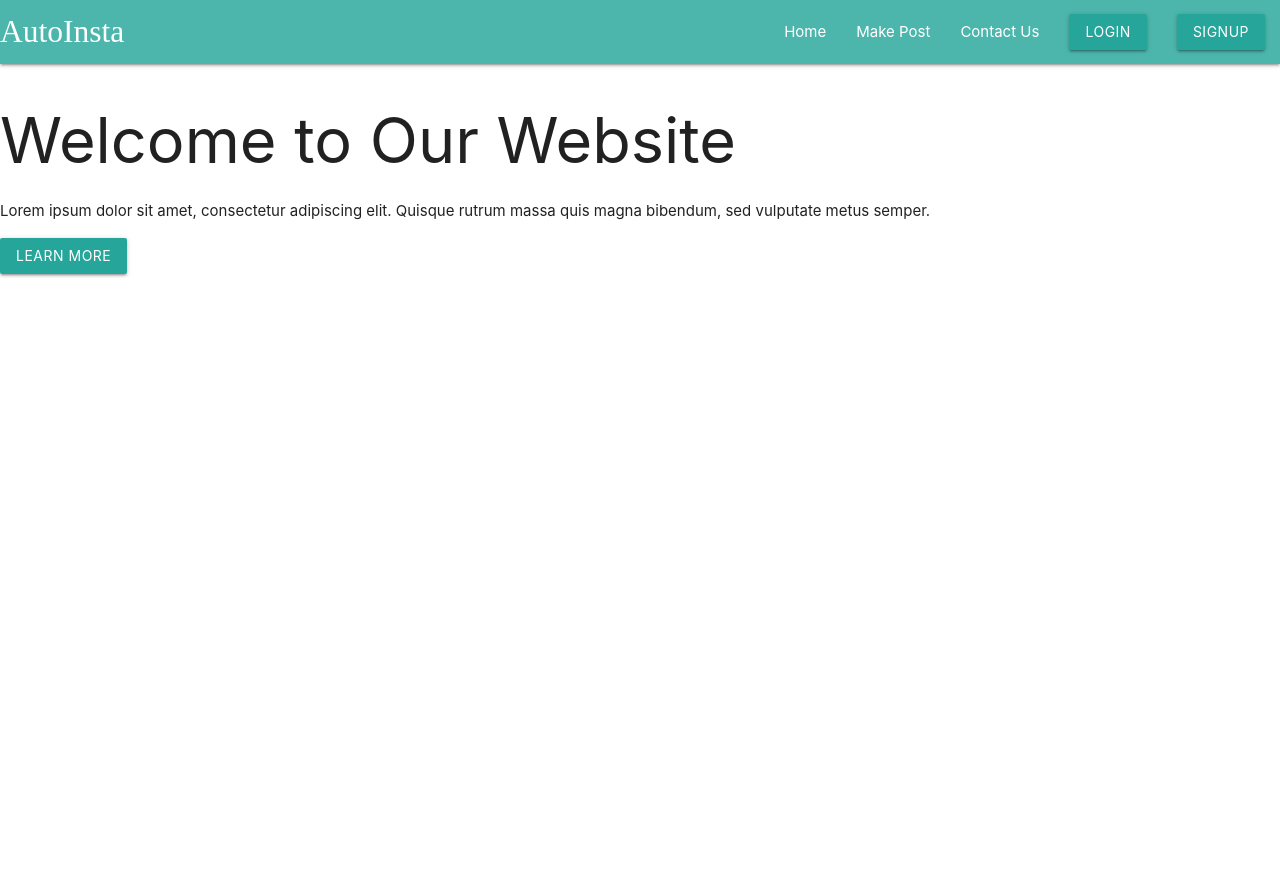
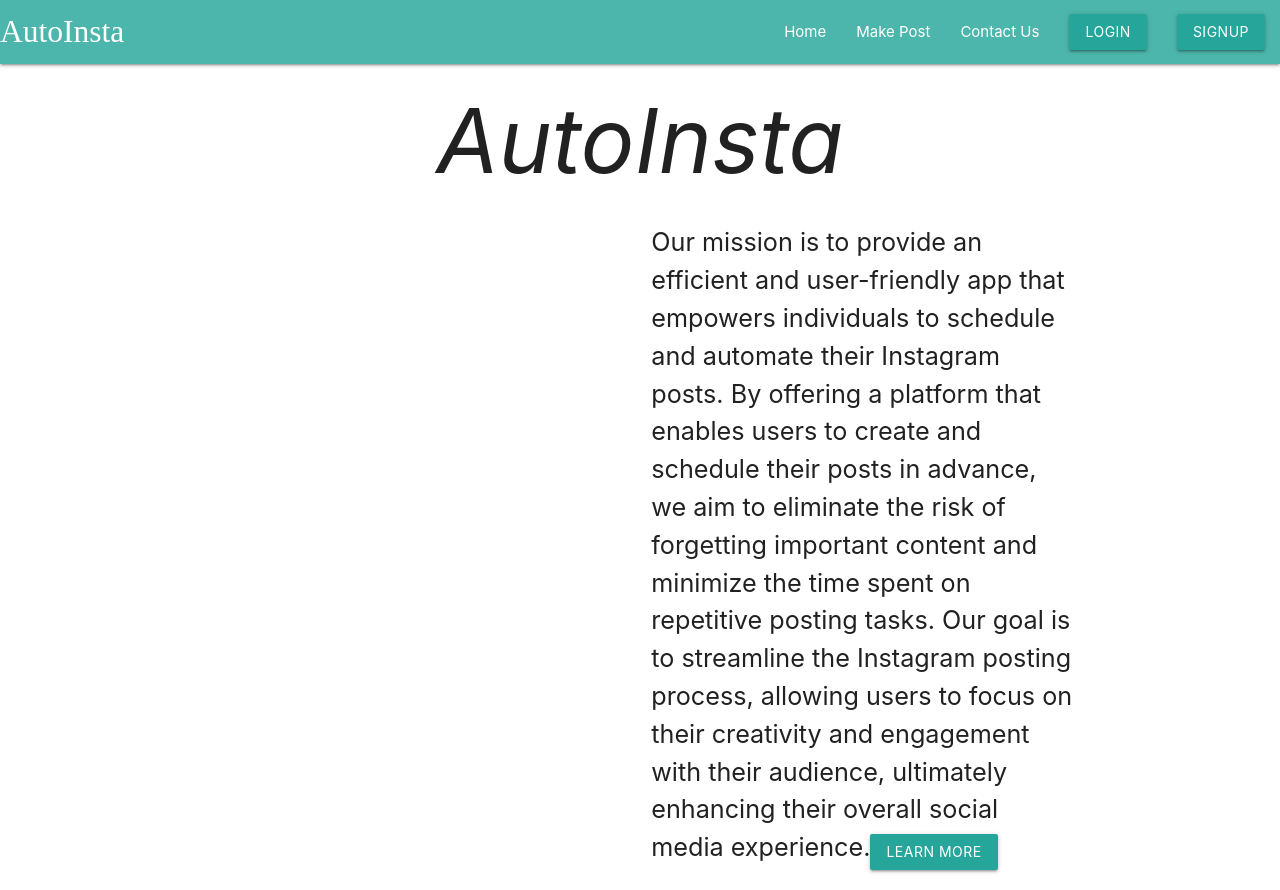
Before and after one commit to MeyerTalon/AutoInsta, a React (Create React App) app in the folder client/: page / in a window 1280 px wide. Before the commit the page ends 800 px from the top, so only its background shows below. Built offline with nearby package versions, Linux system fonts and the light colour scheme.

Commit message:
landing page

```diff
--- a/client/src/App.css
+++ b/client/src/App.css
@@ -24,6 +24,10 @@
   color: white;
 }
 
+.col-s12 {
+  font-size: 20px;
+}
+
 .App-link {
   color: #61dafb;
 }
--- a/client/src/pages/LandingPage.js
+++ b/client/src/pages/LandingPage.js
@@ -3,17 +3,39 @@ import React from "react";
 const LandingPage = () => {
   return (
     <div>
-      <div>
+      <div class="container">
         <section className="hero">
-          <div className="hero-content">
-            <h1>Welcome to Our Website</h1>
-            <p>
-              Lorem ipsum dolor sit amet, consectetur adipiscing elit. Quisque
-              rutrum massa quis magna bibendum, sed vulputate metus semper.
-            </p>
-            <a href="#!" className="waves-effect waves-light btn">
-              Learn More
-            </a>
+          <div class="row" className="hero-content">
+            <div class="row">
+              <div class="center-align">
+                <h1>
+                  <span class="flow-text">
+                    <i class="large material-icons">AutoInsta</i>
+                  </span>
+                </h1>
+              </div>
+              <div class="col s6 offset-s6">
+                <span class="flow-text">
+                  Our mission is to provide an efficient and user-friendly app
+                  that empowers individuals to schedule and automate their
+                  Instagram posts. By offering a platform that enables users to
+                  create and schedule their posts in advance, we aim to
+                  eliminate the risk of forgetting important content and
+                  minimize the time spent on repetitive posting tasks. Our goal
+                  is to streamline the Instagram posting process, allowing users
+                  to focus on their creativity and engagement with their
+                  audience, ultimately enhancing their overall social media
+                  experience.
+                </span>
+                <a
+                  class="center-align"
+                  href="#!"
+                  className="waves-effect waves-light btn"
+                >
+                  Learn More
+                </a>
+              </div>
+            </div>
           </div>
         </section>
       </div>
```
